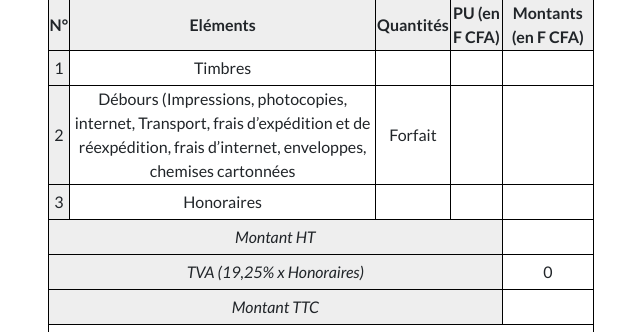
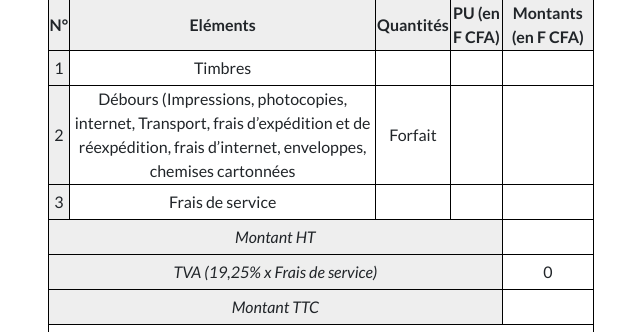
Before and after one commit to adigxs/easypro237, a Django app: template request/templates/receipt.html in a window 1280 px wide. Shown: the part 405-737 px from the top of the page, without its empty margins (324-964 px from the left). Run offline with Django 3.2, Linux system fonts and the light colour scheme; the template is opened without the code that fills it, so the values that code supplies are empty; some libraries are stand-ins or nearby versions.

Commit message:
Replace "Honoraire" by "Frais de service"

```diff
--- a/request/templates/receipt.html
+++ b/request/templates/receipt.html
@@ -118,7 +118,7 @@
                         </tr>
                         <tr>
                             <td>3</td>
-                            <td>Honoraires</td>
+                            <td>Frais de service</td>
                             <td>{{ expense_report_honorary_quantity }}</td>
                             <td>{{ expense_report_honorary_fee }}</td>
                             <td>{{ expense_report_honorary_total }}</td>
@@ -128,7 +128,7 @@
                             <td>{{ expense_report_total }}</td>
                         </tr>
                         <tr>
-                            <td colspan="4" class="colspan"><em>TVA (19,25% x Honoraires)</em></td>
+                            <td colspan="4" class="colspan"><em>TVA (19,25% x Frais de service)</em></td>
                             <td>0</td>
                         </tr>
                         <tr>
```
